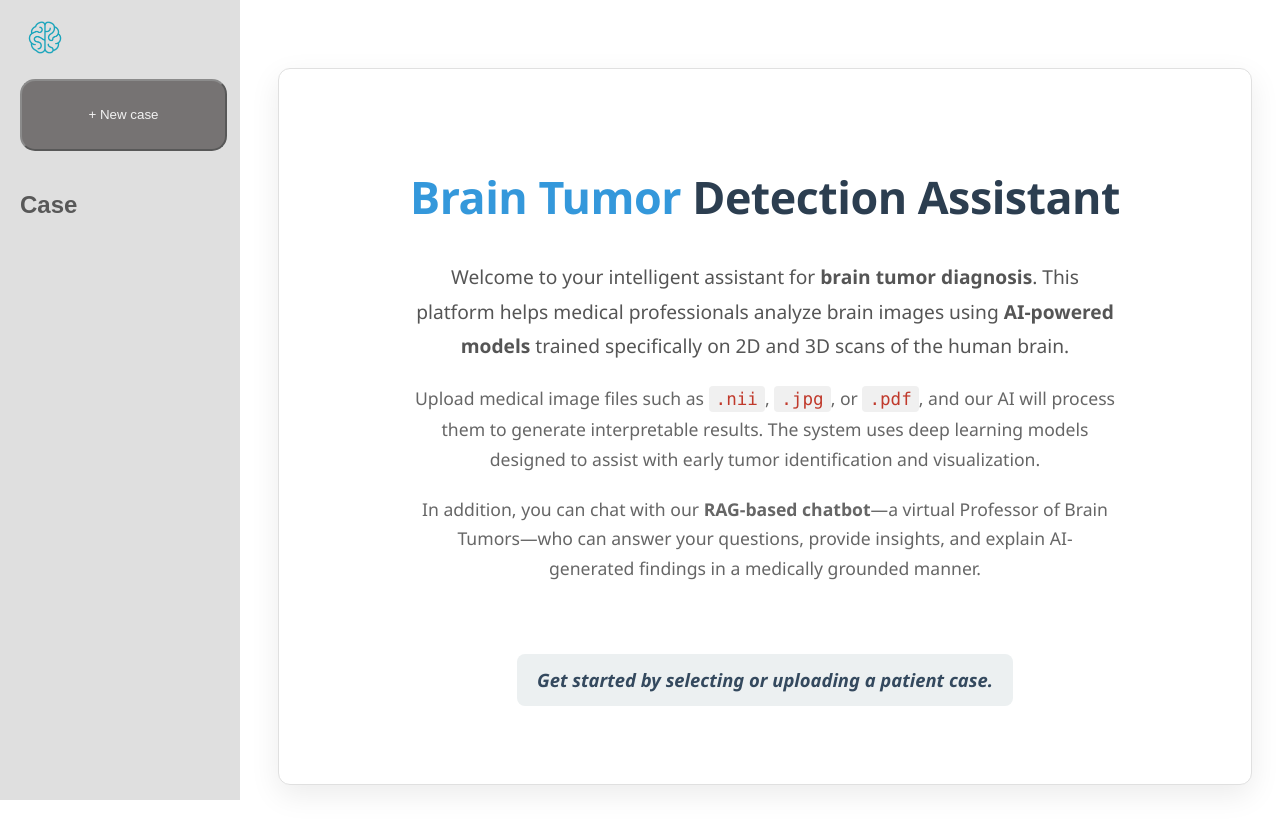
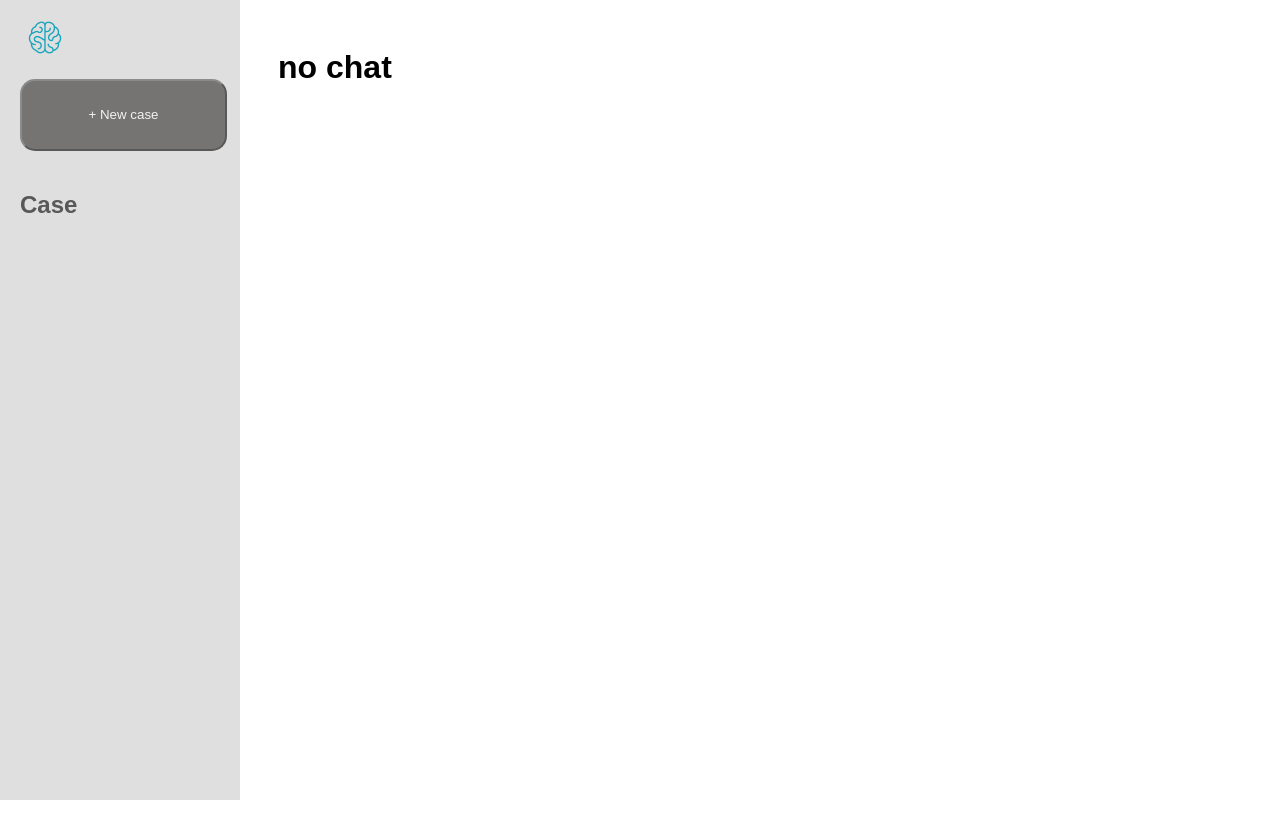
Before and after one commit to CirCleMan7/Brain_tumor_detection, a React (Vite) app in the folder Brain_tumor_detection/frontend/: page /chat/1 in a window 1280 px wide. Shown: the top 838 px of the page. After the commit the page ends 800 px from the top, so only its background shows below. Built offline with nearby package versions, Linux system fonts and the light colour scheme.

Commit message:
fix text on first page

```diff
--- a/Brain_tumor_detection/frontend/src/Components/Chat/ChatPage.jsx
+++ b/Brain_tumor_detection/frontend/src/Components/Chat/ChatPage.jsx
@@ -204,91 +204,8 @@ export default function ChatPage({ chats, setChats, showModal }) {
   };
 
   if (!chat) return (
-    <div style={{
-      padding: "60px 40px",
-      maxWidth: "900px",
-      margin: "40px auto",
-      fontFamily: "'Segoe UI', Tahoma, Geneva, Verdana, sans-serif",
-      lineHeight: "1.7",
-      textAlign: "center",
-      backgroundColor: "#ffffff",
-      borderRadius: "12px",
-      boxShadow: "0 10px 30px rgba(0, 0, 0, 0.08)",
-      border: "1px solid #e0e0e0"
-    }}>
-      <h1 style={{
-        fontSize: "2.8rem",
-        fontWeight: "700",
-        color: "#2c3e50",
-        marginBottom: "25px",
-        letterSpacing: "-0.5px"
-      }}>
-        <span style={{ color: "#3498db" }}>Brain Tumor</span> Detection Assistant
-      </h1>
-      <p style={{
-        fontSize: "1.2rem",
-        marginTop: "25px",
-        color: "#555",
-        lineHeight: "1.8",
-        maxWidth: "700px",
-        margin: "0 auto 20px auto"
-      }}>
-        Welcome to your intelligent assistant for <strong>brain tumor diagnosis</strong>. This platform helps medical professionals analyze brain images using <strong>AI-powered models</strong> trained specifically on 2D and 3D scans of the human brain.
-      </p>
-      <p style={{
-        fontSize: "1.1rem",
-        marginTop: "15px",
-        color: "#666",
-        lineHeight: "1.7",
-        maxWidth: "700px",
-        margin: "0 auto 20px auto"
-      }}>
-        Upload medical image files such as <code style={{
-          backgroundColor: "#f0f0f0",
-          padding: "3px 7px",
-          borderRadius: "4px",
-          fontFamily: "Consolas, monospace",
-          color: "#c0392b"
-        }}>.nii</code>, <code style={{
-          backgroundColor: "#f0f0f0",
-          padding: "3px 7px",
-          borderRadius: "4px",
-          fontFamily: "Consolas, monospace",
-          color: "#c0392b"
-        }}>.jpg</code>, or <code style={{
-          backgroundColor: "#f0f0f0",
-          padding: "3px 7px",
-          borderRadius: "4px",
-          fontFamily: "Consolas, monospace",
-          color: "#c0392b"
-        }}>.pdf</code>, and our AI will process them to generate interpretable results. The system uses deep learning models designed to assist with early tumor identification and visualization.
-      </p>
-      <p style={{
-        fontSize: "1.1rem",
-        marginTop: "15px",
-        color: "#666",
-        lineHeight: "1.7",
-        maxWidth: "700px",
-        margin: "0 auto 30px auto"
-      }}>
-        In addition, you can chat with our <strong>RAG-based chatbot</strong>—a virtual Professor of Brain Tumors—who can answer your questions, provide insights, and explain AI-generated findings in a medically grounded manner.
-      </p>
-      <p style={{
-        fontSize: "1.15rem",
-        marginTop: "40px",
-        color: "#34495e",
-        fontStyle: "italic",
-        fontWeight: "600",
-        padding: "10px 20px",
-        backgroundColor: "#ecf0f1",
-        borderRadius: "8px",
-        display: "inline-block"
-      }}>
-        Get started by selecting or uploading a patient case.
-      </p>
-    </div>
-  );
-
+    <h1>no chat</h1>
+  )
 
   return (
     <div className="chat-page">
--- a/Brain_tumor_detection/frontend/src/Components/Intoduction.jsx
+++ b/Brain_tumor_detection/frontend/src/Components/Intoduction.jsx
@@ -81,7 +81,7 @@ function Introduction() {
               borderRadius: "8px",
               display: "inline-block"
             }}>
-              Get started by selecting or uploading a patient case.
+              Get started by click new case on your left.
             </p>
           </div>
     )
```
